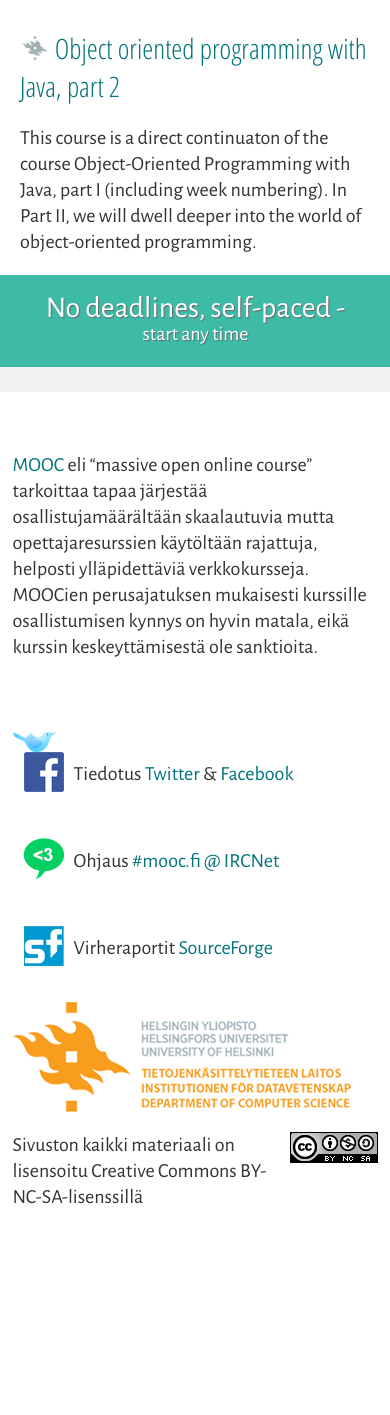
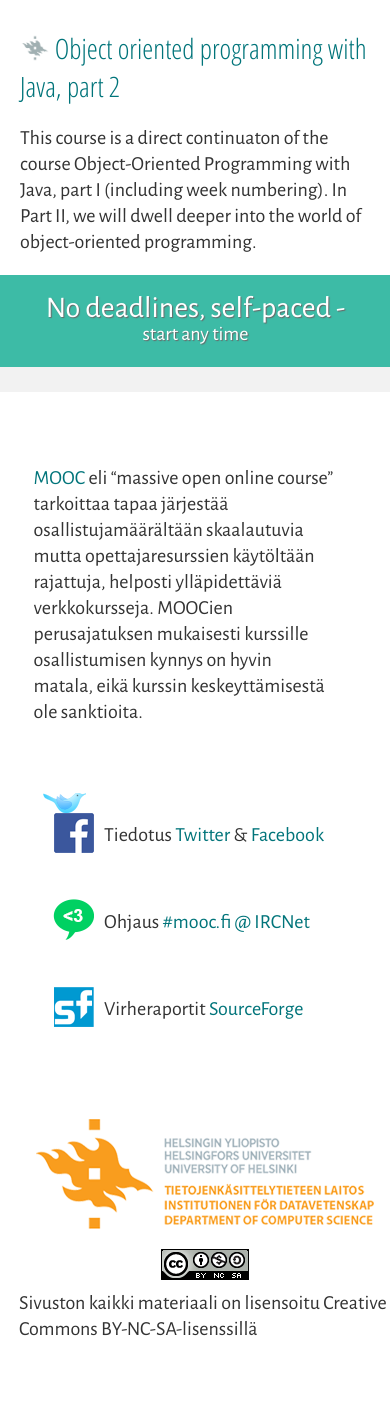
Before and after one commit to moocfi/moocfi.github.io, a PHP site: page /index.html in a window 390 px wide. Shown: the part 3007-4422 px from the top of the page. Before the commit the page ends 4211 px from the top, so only its background shows below. Run offline with PHP 8.4, Linux system fonts and the light colour scheme; some libraries are stand-ins or nearby versions.

Commit message:
Footer changes

```diff
--- a/mooc.css
+++ b/mooc.css
@@ -323,25 +323,29 @@ body > footer {
 
 body > footer > article {
 	max-width: 1150px;
-	display: table;
-	table-layout: fixed;
 	margin: auto;
 }
 
 body > footer > article > section {
 	vertical-align: top;
-	display: table-cell;
+	display: inline-block;
 	text-align: left;
 
-	max-width: 365px;
-	margin: 10px;
-	padding: 10px;
+	width: 350px;
+	padding: 23px;
 
 	border-right: 1px solid black;
 }
 
+body > footer > article > section:first-child {
+	margin-left: 0%;
+	padding-left: 0%;
+}
+
 body > footer > article > section:last-child {
 	border-right: none;
+	padding-right: 0%;
+	margin-right: 0%;
 }
 
 body > footer .facebook:before,
@@ -374,21 +378,20 @@ footer #license > img {
 	height: auto;
 }
 
-/* TWITTER TEMPLATE THING */
-.feed {border-bottom: solid 3px #f2f2f2; width: 350px;}
-.feed h5 {margin: 5px 20px -3px 5px; font-size: .8em; font-weight: 600;}
-.feed p {font-size: .9em}
-.feed td {vertical-align: top;}
-.feed-logo {margin: 5px 0 3px 0; height:50px; width: auto; }
-.feed-date {font-size: .75em; color: #b0b0b0}
-
 main, header, nav, footer > article {
 	max-width: 1150px;
 	margin-left: auto;
 	margin-right: auto;
 }
 
+/* Fix whitespace between inline-block footer sections */
+#contact, #license {
+	margin-left: -4px;
+}
+
 /* MEDIATYPES */
+
+/* Two column */
 @media all and (max-width: 1160px) {
 
 	body > header > h1 > p {
@@ -426,13 +429,36 @@ main, header, nav, footer > article {
 	}
 
 	body > footer > article > section {
-		display: block;
+		display: inline-block;
 		border: 0;
 		margin: auto;
-		min-width: 51%;
+		min-width: 0px;
+		width: initial;
+	}
+
+	#about {
+		width: 300px;
+	}
+
+	#contact {
+		width: 300px;
+		position: relative;
+		top: -30px;
+	}
+
+	#license img {
+		margin-right: auto;
+		margin-left: auto;
+	}
+
+	footer #license p img {
+		float: none;
+		display: block;
+		margin-bottom: 10px;
 	}
 }
 
+/* Single column */
 @media all and (max-width: 760px) {
 
 	html {
```
